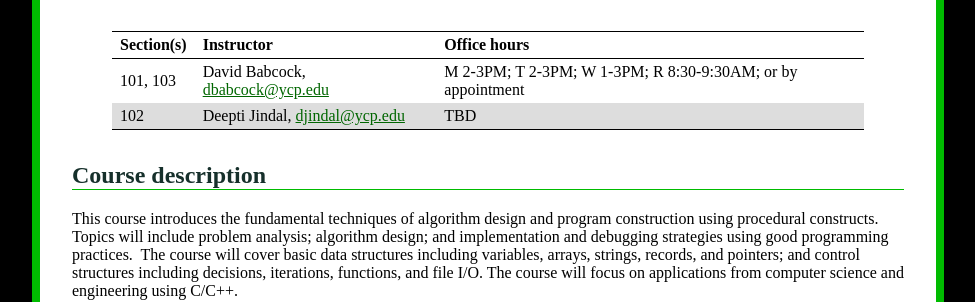
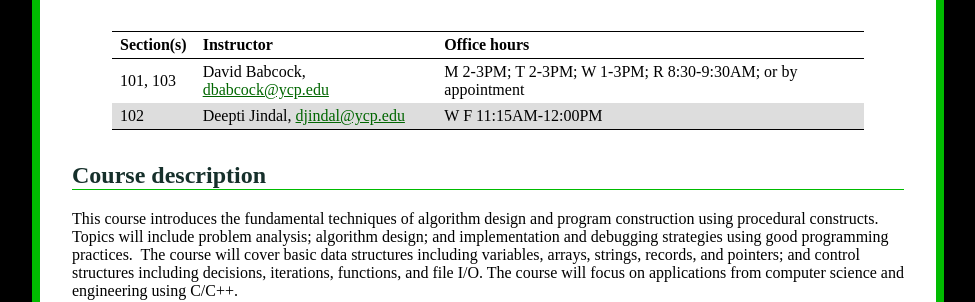
Before and after one commit to ycpcs/cs101-fall2018, a Jekyll site: the page built from syllabus.md, in a window 1280 px wide and 900 px high. Shown: the part 196-498 px from the top of the window, without its empty margins (152-1127 px from the left). Built offline with Jekyll 4.4.1, drawn with Linux system fonts in a browser that asks for light colours.

Commit message:
add Deepti’s office hours
add Deepti’s office hours

```diff
--- a/syllabus.md
+++ b/syllabus.md
@@ -13,7 +13,7 @@ Staff:
 > Section(s) | Instructor | Office hours
 > ---------- | ---------- | ------------
 > 101, 103 | David Babcock, <dbabcock@ycp.edu> | M 2-3PM; T 2-3PM; W 1-3PM; R 8:30-9:30AM; or by appointment
-> 102 | Deepti Jindal, <djindal@ycp.edu> | TBD
+> 102 | Deepti Jindal, <djindal@ycp.edu> | W F 11:15AM-12:00PM
 
 Course description
 ------------------
```
